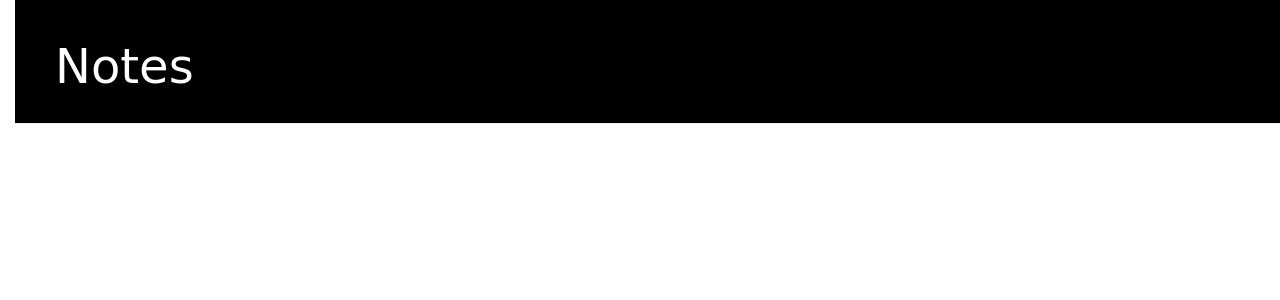
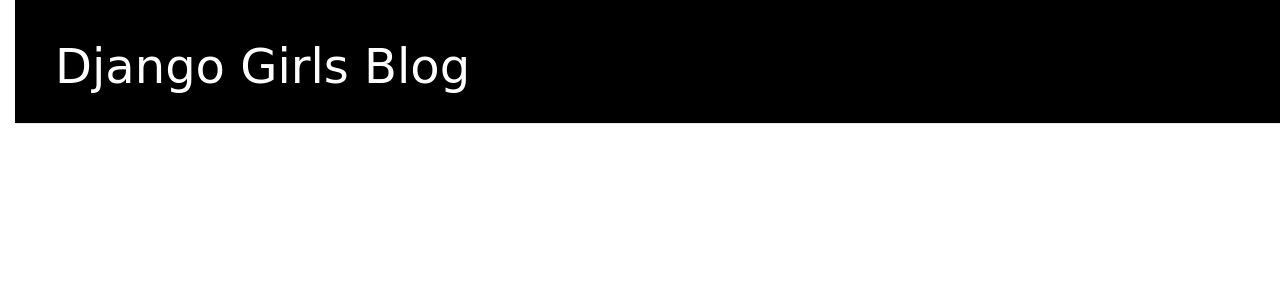
Before and after one commit to baycat/blog, a Django app: page / in a window 1280 px wide. Shown: the top 300 px of the page. Run offline with Django 3.2, Linux system fonts and the light colour scheme; tables that the repository leaves empty hold one stand-in row (values such as "Sample post"); some libraries are stand-ins or nearby versions.

Commit message:
wthdjango?

```diff
--- /dev/null
+++ b/blog/templates/blog/base.html
@@ -0,0 +1,25 @@
+{% load staticfiles %}
+<html>
+    <head>
+      <link rel="stylesheet" href="//maxcdn.bootstrapcdn.com/bootstrap/3.2.0/css/bootstrap.min.css">
+      <link rel="stylesheet" href="//maxcdn.bootstrapcdn.com/bootstrap/3.2.0/css/bootstrap-theme.min.css">
+      <link href="https://fonts.googleapis.com/css?family=Press+Start+2P" rel="stylesheet">
+      <link rel="stylesheet" href="{% static 'css/blog.css' %}">
+        <title>Notes</title>
+    </head>
+    <body>
+      <body>
+  <div class="page-header">
+      <h1><a href="/">Django Girls Blog</a></h1>
+  </div>
+  <div class="content container">
+      <div class="row">
+          <div class="col-md-8">
+          {% block content %}
+          {% endblock %}
+          </div>
+      </div>
+  </div>
+</body>
+    </body>
+</html>
--- a/blog/templates/blog/post_list.html
+++ b/blog/templates/blog/post_list.html
@@ -1,19 +1,6 @@
-{% load staticfiles %}
-<html>
-    <head>
-      <link rel="stylesheet" href="//maxcdn.bootstrapcdn.com/bootstrap/3.2.0/css/bootstrap.min.css">
-      <link rel="stylesheet" href="//maxcdn.bootstrapcdn.com/bootstrap/3.2.0/css/bootstrap-theme.min.css">
-      <link href="https://fonts.googleapis.com/css?family=Press+Start+2P" rel="stylesheet">
-      <link rel="stylesheet" href="{% static 'css/blog.css' %}">
-        <title>Notes</title>
-    </head>
-    <body>
-        <div class = "page-header">
-            <h1><a href="/">Notes</a></h1>
-        </div>
-        <div class="content container">
-    <div class="row">
-        <div class="col-md-8">
+{% extends 'blog/base.html' %}
+
+{% block content %}
     {% for post in posts %}
         <div class="post">
           <div class="date">
@@ -23,8 +10,4 @@
             <p>{{ post.text|linebreaksbr }}</p>
           </div>
     {% endfor %}
-        </div>
-    </div>
-</div>
-    </body>
-</html>
+{% endblock %}
```
Lines whose indentation alone changed are shown as unchanged.
